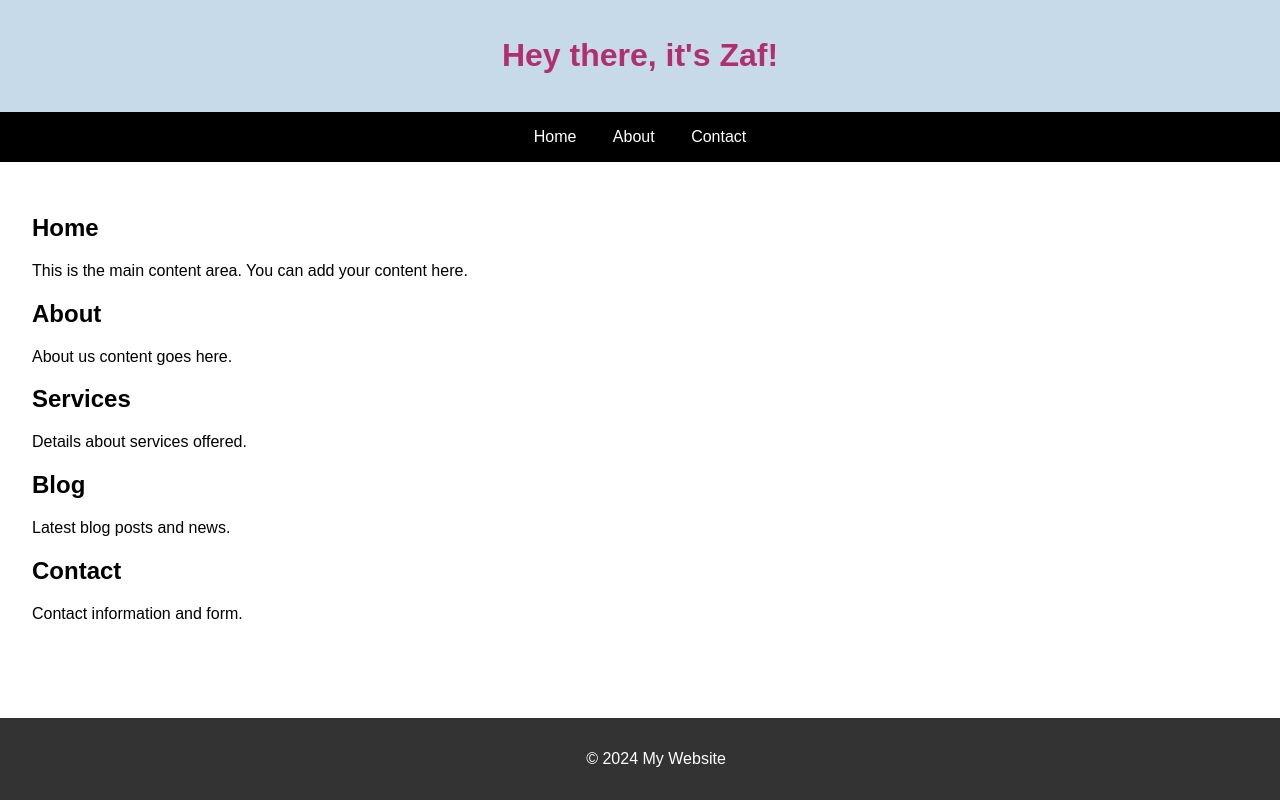
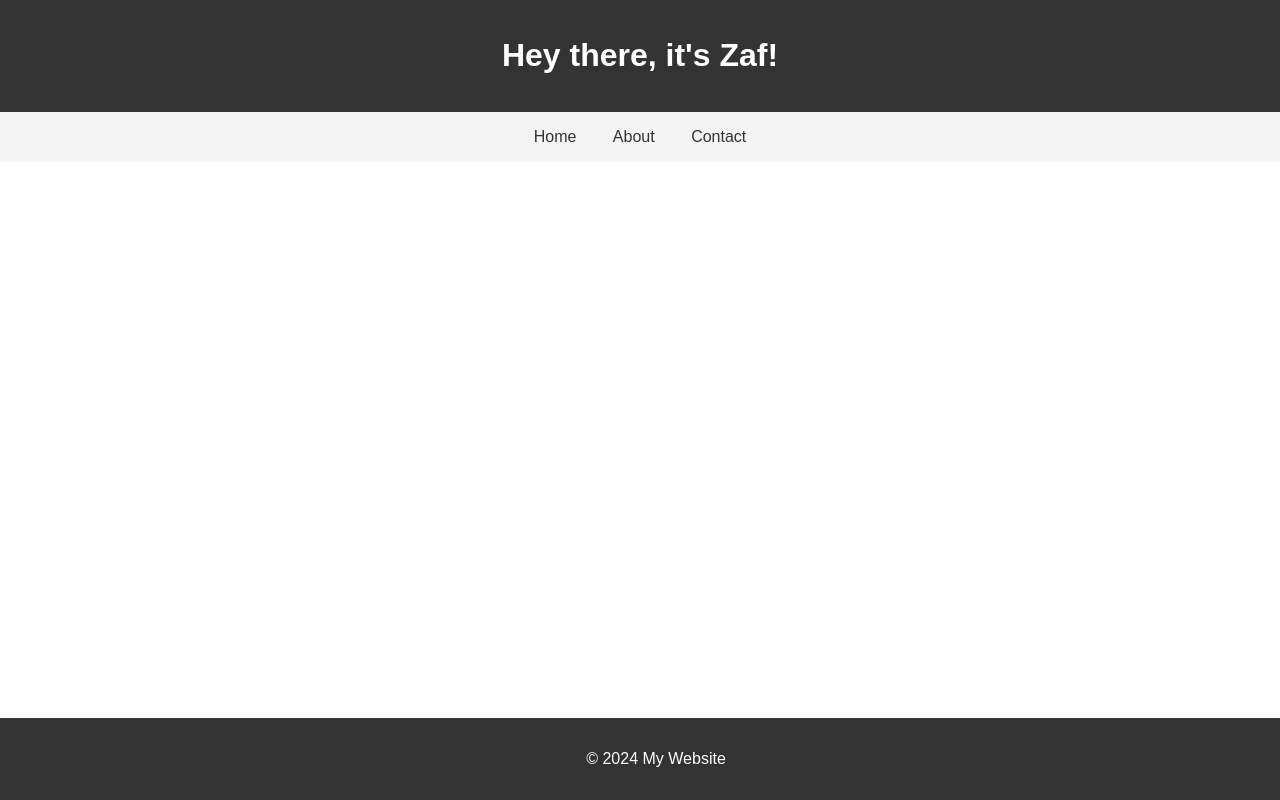
Before and after one commit to zafrhjffrey/MyPage, a plain HTML site: page index.html in a window 1280 px wide. Drawn offline with Linux system fonts and the light colour scheme.

Commit message:
edit1
added style.css for better organisation

```diff
--- a/index.html
+++ b/index.html
@@ -4,43 +4,7 @@
     <meta charset="UTF-8">
     <meta name="viewport" content="width=device-width, initial-scale=1.0">
     <title>Hey there, it's Zaf!</title>
-    <style>
-        body {
-            font-family: Arial, sans-serif;
-            margin: 0;
-            padding: 0;
-        }
-        header, nav, main, footer {
-            padding: 1em;
-        }
-        header {
-            background: #c7dae9;
-            color: #b02f72;
-            text-align: center;
-        }
-        nav {
-            background: #000000;
-            padding: 1em;
-            text-align: center;
-        }
-        nav a {
-            margin: 0 1em;
-            text-decoration: none;
-            color: #ffffff;
-        }
-        main {
-            padding: 2em;
-        }
-        footer {
-            background: #333;
-            color: white;
-            text-align: center;
-            padding: 1em;
-            position: fixed;
-            width: 100%;
-            bottom: 0;
-        }
-    </style>
+    <link rel="stylesheet" href="style.css">
 </head>
 <body>
     <header>
@@ -61,14 +25,6 @@
                 <h2>About</h2>
                 <p>About us content goes here.</p>
             </section>
-            <section id="services">
-                <h2>Services</h2>
-                <p>Details about services offered.</p>
-            </section>
-            <section id="blog">
-                <h2>Blog</h2>
-                <p>Latest blog posts and news.</p>
-            </section>
             <section id="contact">
                 <h2>Contact</h2>
                 <p>Contact information and form.</p>
--- /dev/null
+++ b/style.css
@@ -0,0 +1,42 @@
+/* style.css */
+body {
+    font-family: Arial, sans-serif;
+    margin: 0;
+    padding: 0;
+}
+header, nav, main, footer {
+    padding: 1em;
+}
+header {
+    background: #333;
+    color: white;
+    text-align: center;
+}
+nav {
+    background: #f4f4f4;
+    padding: 1em;
+    text-align: center;
+}
+nav a {
+    margin: 0 1em;
+    text-decoration: none;
+    color: #333;
+}
+main {
+    padding: 2em;
+}
+section {
+    display: none;
+}
+section:target {
+    display: block;
+}
+footer {
+    background: #333;
+    color: white;
+    text-align: center;
+    padding: 1em;
+    position: fixed;
+    width: 100%;
+    bottom: 0;
+}
```
